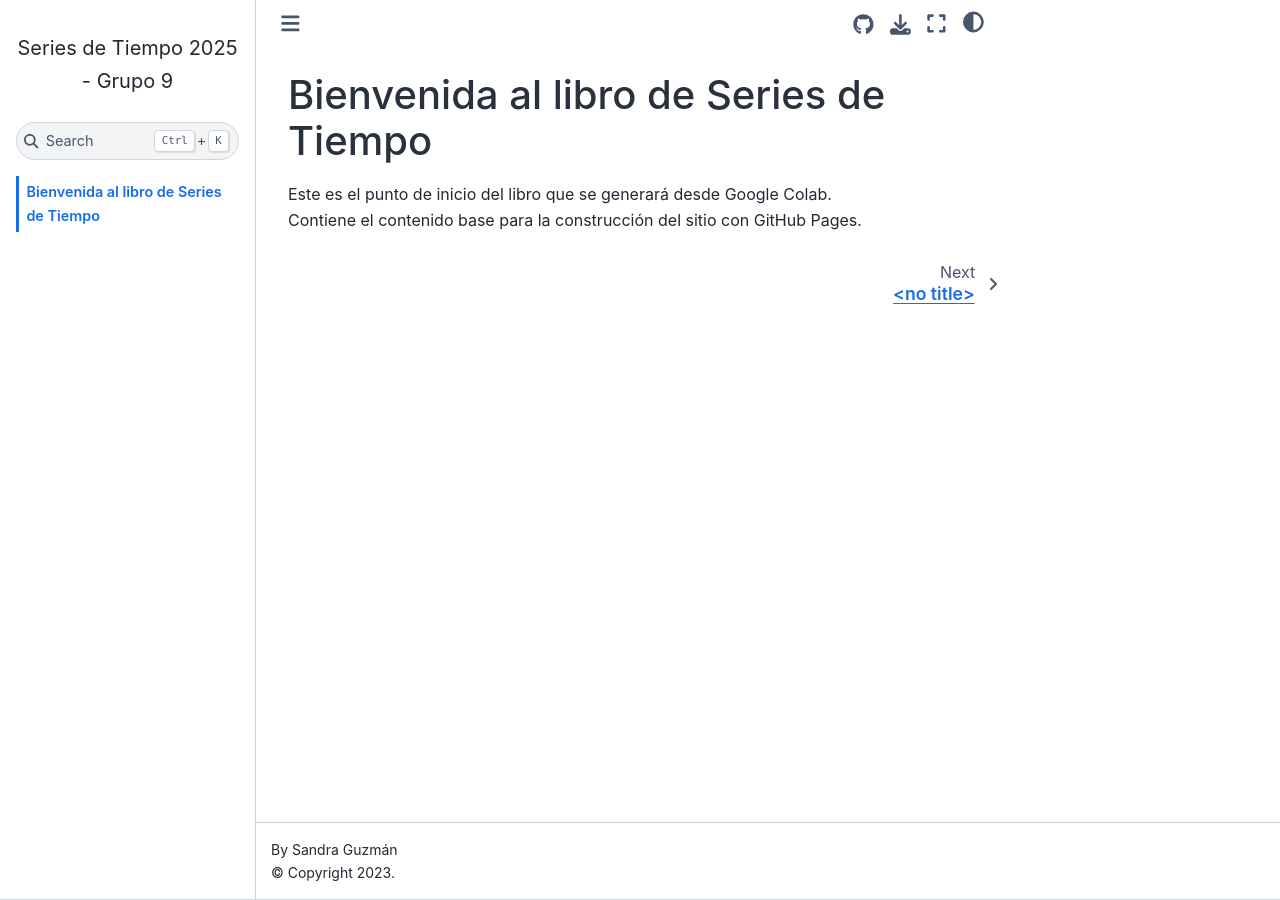
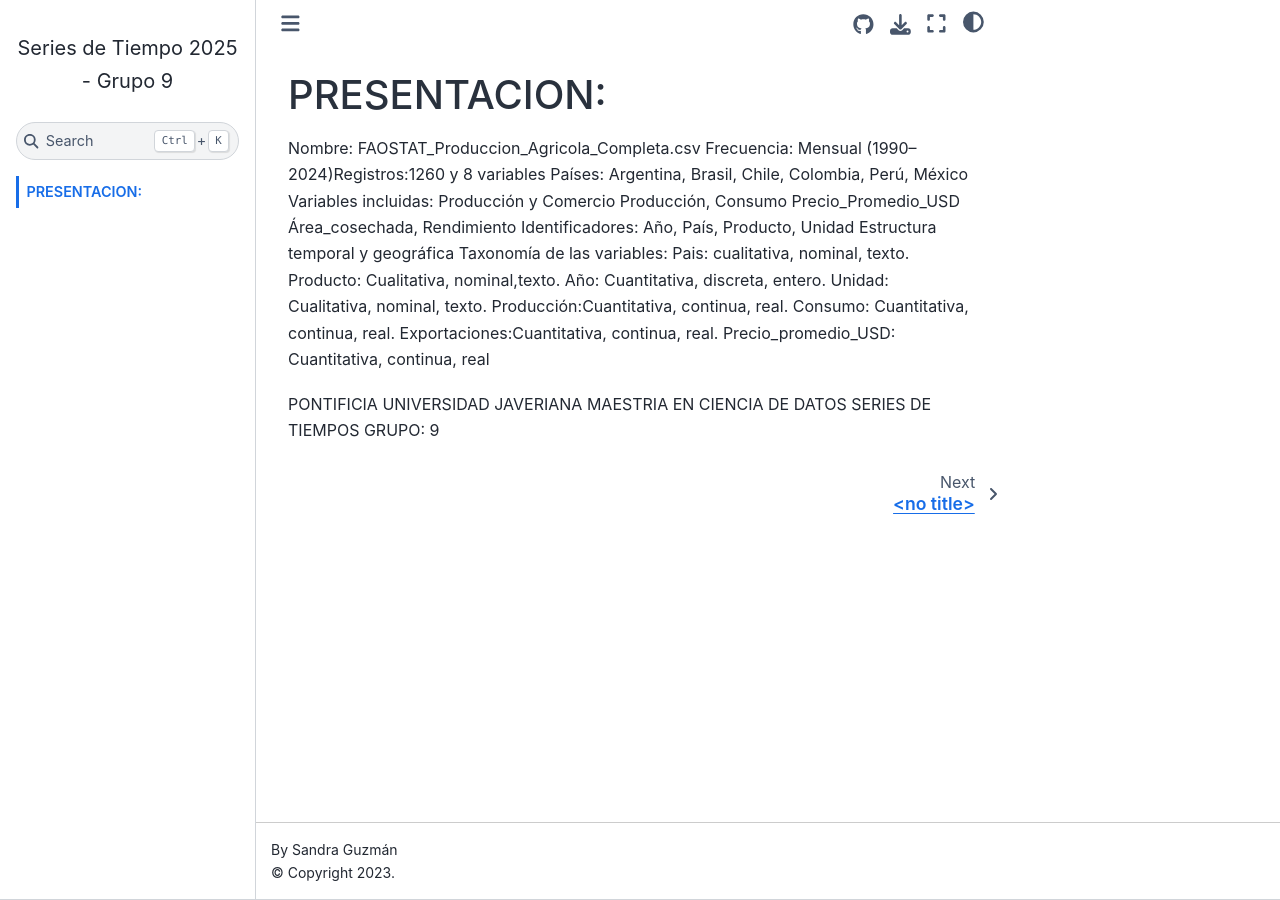
Before and after one commit to Sandra-guzman/Series-de-tiempo-2025-grupo-9-, a Jupyter Book: the page built from book/intro.md, in a window 1280 px wide. Built offline with Jupyter Book 1.0.4 settings and Sphinx 7.4.7 and the Sphinx Book theme 1.1.4, drawn with Linux system fonts in a browser that asks for light colours.

Commit message:
Update intro.md

```diff
--- a/book/intro.md
+++ b/book/intro.md
@@ -1,4 +1,9 @@
-# Bienvenida al libro de Series de Tiempo
+# PRESENTACION:
 
-Este es el punto de inicio del libro que se generará desde Google Colab.
-Contiene el contenido base para la construcción del sitio con GitHub Pages.
+
+Nombre: FAOSTAT_Produccion_Agricola_Completa.csv Frecuencia: Mensual (1990–2024)Registros:1260 y 8 variables Países: Argentina, Brasil, Chile, Colombia, Perú, México Variables incluidas: Producción y Comercio Producción, Consumo Precio_Promedio_USD Área_cosechada, Rendimiento Identificadores: Año, País, Producto, Unidad Estructura temporal y geográfica Taxonomía de las variables: Pais: cualitativa, nominal, texto. Producto: Cualitativa, nominal,texto. Año: Cuantitativa, discreta, entero. Unidad: Cualitativa, nominal, texto. Producción:Cuantitativa, continua, real. Consumo: Cuantitativa, continua, real. Exportaciones:Cuantitativa, continua, real. Precio_promedio_USD: Cuantitativa, continua, real
+
+
+PONTIFICIA UNIVERSIDAD JAVERIANA
+MAESTRIA EN CIENCIA DE DATOS
+SERIES DE TIEMPOS GRUPO: 9
```
